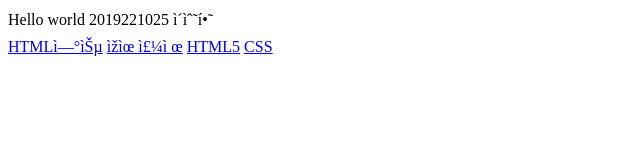
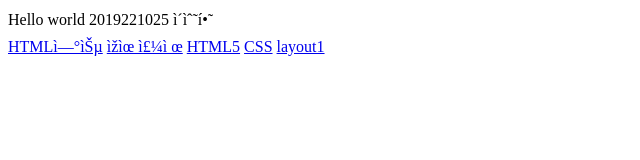
Before and after one commit to dkfkfk/DP2019, a plain HTML site: page index.html in a window 1280 px wide. Shown: the full height of the page, 0-640 px from the left. Drawn offline with Linux system fonts and the light colour scheme.

Commit message:
Update index.html

```diff
--- a/index.html
+++ b/index.html
@@ -14,5 +14,6 @@
         <a href="html_part1.html">자유주제</a>
         <a href="html5.html">HTML5</a>
         <a href="css.html">CSS</a>
+        <a href="layout1.html">layout1</a>
     </body>
 </html>
```
